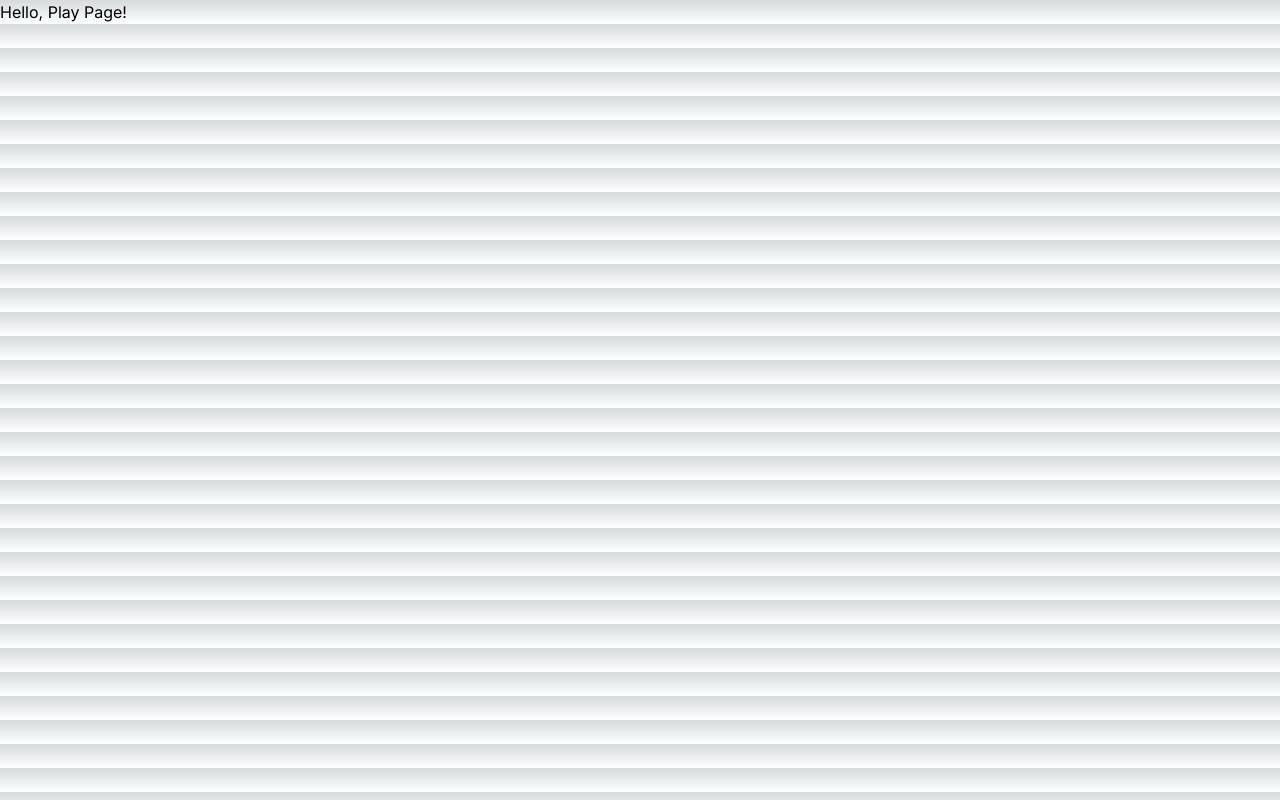
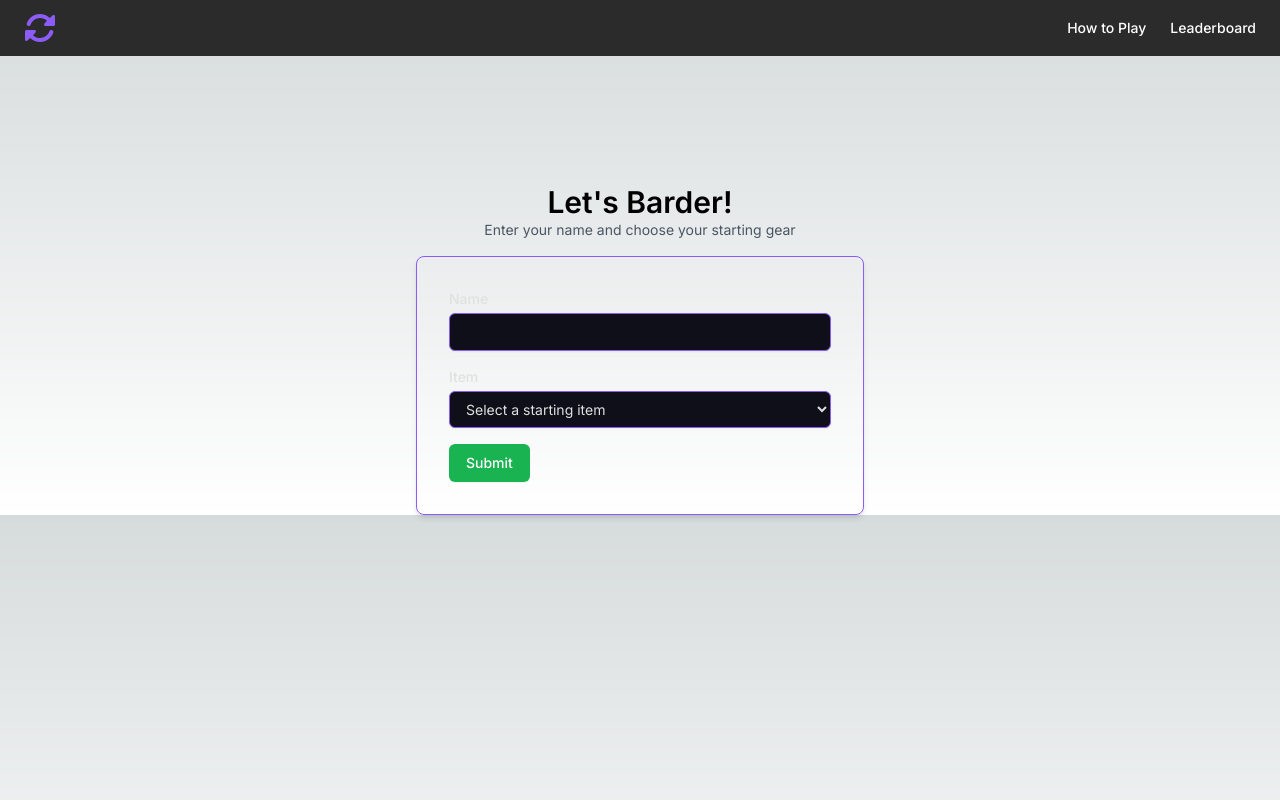
Before and after one commit to jbajcz/barder, a Next.js app: page /play in a window 1280 px wide. Built offline with nearby package versions, Linux system fonts and the light colour scheme.

Commit message:
Made Header component and Game Start Form Component for Play page

```diff
--- a/src/app/page.tsx
+++ b/src/app/page.tsx
@@ -1,34 +1,12 @@
 import Link from "next/link";
 import { FaPlay, FaRotate } from "react-icons/fa6";
+import Image from "next/image";
+import Header from "@/components/Header";
 
 export default function Home() {
   return (
     <div className="flex flex-col min-h-dvh bg-[#1a1a1a] text-white">
-      <header className="px-4 lg:px-6 h-14 flex items-center bg-[#2b2b2b]">
-        <Link
-          href="#"
-          className="flex items-center justify-center"
-          prefetch={false}
-        >
-          <FaRotate color="#8b5cf6" fontSize="2em" />
-        </Link>
-        <nav className="ml-auto flex gap-4 sm:gap-6">
-          <Link
-            href="/about"
-            className="text-sm font-medium hover:underline underline-offset-4 text-white"
-            prefetch={false}
-          >
-            How to Play
-          </Link>
-          <Link
-            href="#"
-            className="text-sm font-medium hover:underline underline-offset-4 text-white"
-            prefetch={false}
-          >
-            Leaderboard
-          </Link>
-        </nav>
-      </header>
+      <Header />
       <main className="flex-1">
         <section className="w-full pt-12 md:pt-24 lg:pt-32 border-y border-[#333]">
           <div className="px-4 md:px-6 space-y-10 xl:space-y-16">
@@ -55,9 +33,9 @@ export default function Home() {
                 </div>
               </div>
               <img
-                src="/placeholder.svg"
-                width="550"
-                height="550"
+                src="https://img.freepik.com/premium-vector/png-files-transparent-vector-background-png-background_302321-1276.jpg?w=400"
+                width="500"
+                height="500"
                 alt="Hero"
                 className="mx-auto aspect-video overflow-hidden rounded-xl object-bottom sm:w-full lg:order-last lg:aspect-square"
               />
--- a/src/app/play/page.tsx
+++ b/src/app/play/page.tsx
@@ -1,3 +1,12 @@
+"use client";
+import UserForm from "@/components/UserForm";
+import Header from "@/components/Header";
+
 export default function Play() {
-  return <h1>Hello, Play Page!</h1>;
+  return (
+    <div>
+      <Header />
+      <UserForm />
+    </div>
+  );
 }
--- /dev/null
+++ b/src/components/Header.tsx
@@ -0,0 +1,35 @@
+import React from "react";
+import Link from "next/link";
+import { FaRotate } from "react-icons/fa6";
+
+const Header = () => {
+  return (
+    <header className="px-4 lg:px-6 h-14 flex items-center bg-[#2b2b2b]">
+      <Link
+        href="#"
+        className="flex items-center justify-center"
+        prefetch={false}
+      >
+        <FaRotate color="#8b5cf6" fontSize="2em" />
+      </Link>
+      <nav className="ml-auto flex gap-4 sm:gap-6">
+        <Link
+          href="/about"
+          className="text-sm font-medium hover:underline underline-offset-4 text-white"
+          prefetch={false}
+        >
+          How to Play
+        </Link>
+        <Link
+          href="#"
+          className="text-sm font-medium hover:underline underline-offset-4 text-white"
+          prefetch={false}
+        >
+          Leaderboard
+        </Link>
+      </nav>
+    </header>
+  );
+};
+
+export default Header;
--- a/src/components/userForm.tsx
+++ b/src/components/userForm.tsx
@@ -1,7 +1,90 @@
-import React, { useState, useEffect } from "react";
+import { useState } from "react";
 
-const Form = () => {
-  return <div></div>;
+const UserForm = () => {
+  const [formData, setFormData] = useState({
+    name: "",
+    item: "",
+  });
+
+  const handleChange = (e: any) => {
+    const { name, value } = e.target;
+    setFormData({
+      ...formData,
+      [name]: value,
+    });
+  };
+
+  const handleSubmit = (e: any) => {
+    e.preventDefault();
+    console.log("Form data:", formData);
+    // Handle form submission, e.g., send data to an API
+  };
+
+  return (
+    <div className="mx-auto max-w-md w-full mt-32">
+      <div className="mb-4 items-center text-center">
+        <h2 className="text-3xl font-semibold items-center">
+          Let&apos;s Barder!
+        </h2>
+        <p className="text-sm text-gray-600 mb-4">
+          Enter your name and choose your starting gear
+        </p>
+      </div>
+
+      <form
+        onSubmit={handleSubmit}
+        className="space-y-4 p-8 rounded-lg shadow-md border border-[#8b5cf6]"
+      >
+        <div>
+          <label
+            htmlFor="name"
+            className="block text-sm font-medium text-[#e0e0e0]"
+          >
+            Name
+          </label>
+          <input
+            type="text"
+            id="name"
+            name="name"
+            value={formData.name}
+            onChange={handleChange}
+            className="mt-1 block w-full px-3 py-2 border border-[#8b5cf6] rounded-md shadow-sm bg-[#0f0f1a] text-[#e0e0e0] focus:outline-none sm:text-sm"
+            required
+          />
+        </div>
+        <div>
+          <label
+            htmlFor="category"
+            className="block text-sm font-medium text-[#e0e0e0]"
+          >
+            Item
+          </label>
+          <select
+            id="category"
+            name="category"
+            value={formData.item}
+            onChange={handleChange}
+            className="mt-1 block w-full px-3 py-2 border border-[#8b5cf6] rounded-md shadow-sm bg-[#0f0f1a] text-[#e0e0e0] focus:outline-none sm:text-sm"
+            required
+          >
+            <option value="">Select a starting item</option>
+            <option value="">Item 1</option>
+            <option value="">Item 2</option>
+            <option value="">Item 3</option>
+            <option value="">Item 4</option>
+          </select>
+        </div>
+        <div>
+          <button
+            type="submit"
+            className="inline-flex items-center px-4 py-2 border border-transparent text-sm font-medium rounded-md shadow-sm text-white bg-[#19b351] hover:bg-[#8b5cf6] focus:outline-none focus:ring-2 focus:ring-offset-2 focus:ring-[#9a37b8]"
+          >
+            Submit
+          </button>
+        </div>
+      </form>
+    </div>
+  );
 };
 
-export default Form;
+export default UserForm;
```
